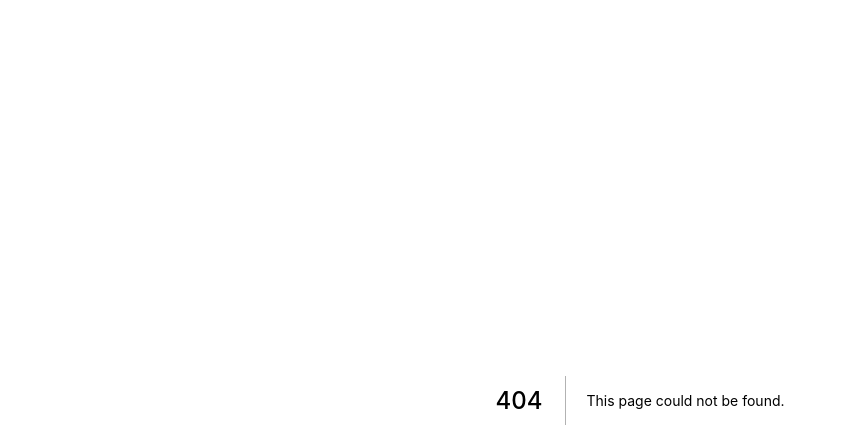
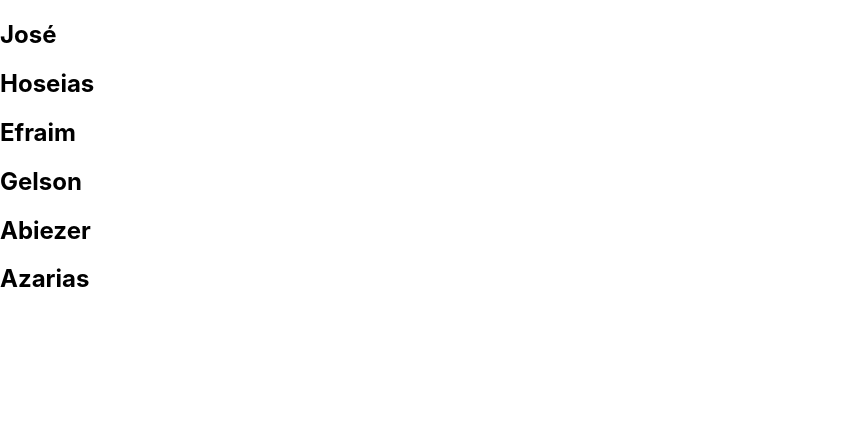
Before and after one commit to AbiezerSidonioJoseOdanacaJunior/exercicionext, a Next.js app in the folder exercicionext/: page /comunicacao/direta in a window 1280 px wide. Before the commit this address had no page. Shown: the top 448 px of the page, without its empty margins (0-847 px from the left). Built offline with nearby package versions, Linux system fonts and the light colour scheme.

Commit message:
Comunicacao Direta

```diff
--- /dev/null
+++ b/exercicionext/components/direta/Filho.jsx
@@ -0,0 +1,7 @@
+export default function Filho(props) {
+    return (
+        <div>
+           <h2>{props.familia}</h2>
+        </div>
+    )
+}
--- /dev/null
+++ b/exercicionext/components/direta/Pai.jsx
@@ -0,0 +1,14 @@
+import Filho from "./Filho";
+
+export default function Pai() {
+    return (
+        <div>
+            <Filho familia="José" />
+            <Filho familia="Hoseias" />
+            <Filho familia="Efraim" />
+            <Filho familia="Gelson" />
+            <Filho familia="Abiezer" />
+            <Filho familia="Azarias" />
+        </div>
+    )
+}
--- /dev/null
+++ b/exercicionext/pages/comunicacao/direta.jsx
@@ -0,0 +1,9 @@
+import Pai from "../../components/direta/Pai";
+
+export default function direta() {
+    return (
+        <div>
+            <Pai/>
+        </div>
+    )
+}
```
